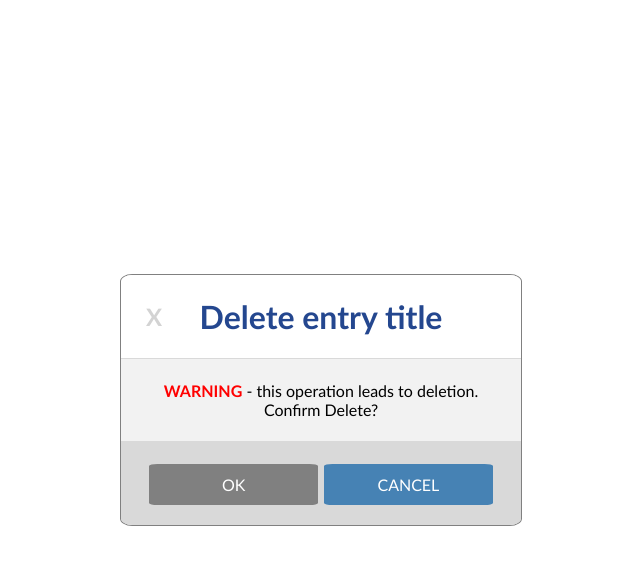
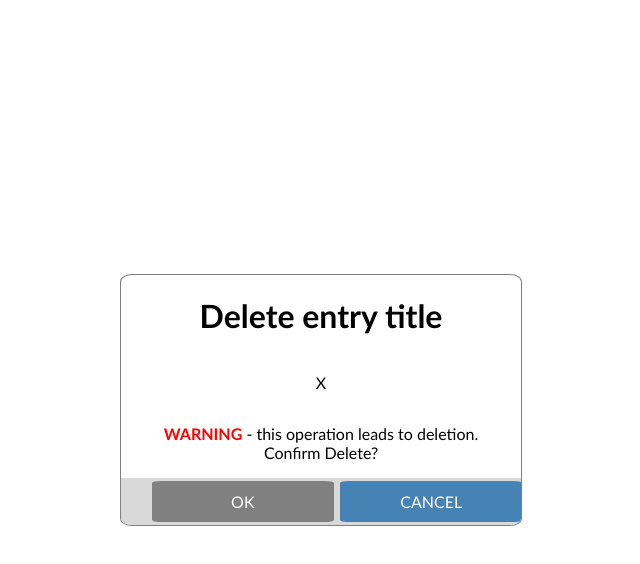
Before and after one commit to Qinghuqu/knappsida-grid, a plain HTML site: page index.html in a window 1280 px wide. Both pictures are taken after a click on the element "Delete stuff". Shown: the whole page, without its empty margins (319-959 px from the left). Drawn offline with Linux system fonts and the light colour scheme.

Commit message:
Half-way through flex to grid

```diff
--- a/css/style.css
+++ b/css/style.css
@@ -4,6 +4,11 @@ main {
   height: 98vh;
   justify-content: center;
   align-items: center;
+}
+em {
+  font-style: normal;
+  font-weight: bold;
+  color: red;
 }
 .delete {
   border: 2px solid orange;
@@ -13,6 +18,8 @@ main {
 }
 .container {
   display: none;
+  grid-template-rows: repeat(3, auto);
+
   position: fixed;
   width: 50vw;
   max-width: 400px;
@@ -26,21 +33,12 @@ main {
   border-radius: 3%;
   overflow: hidden;
 }
-.container table {
-  height: 100%;
-  border-collapse: collapse;
-  border: 0px;
-}
-tr {
-  display: flex;
-  height: 33%;
+.container>* {
   padding-left: 1em;
   padding-right: 1em;
-  justify-content: center;
-  align-items: center;
   font-family: 'Trebuchet MS', sans-serif;
 }
-tr:nth-child(1) {
+.container:nth-child(1) {
   background-color: white;
   border-bottom: 1px solid #d9d9d9;
   color: #24478f;
@@ -52,20 +50,12 @@ tr:nth-child(1) {
   font-weight: bolder;
   font-size: 1.5em;
 }
-tr:nth-child(2) {
+.container:nth-child(3) {
   background-color: #f2f2f2;
   border-bottom: 1px solid #d9d9d9;
 }
-em {
-  font-style: normal;
-  font-weight: bold;
-  color: red;
-}
-tr:nth-child(3) {
-  height: 34%;
+.okcancel {
   background-color: #d9d9d9;
-}
-.okcancel {
   display: flex;
   width: 100%;
   justify-content: center;
--- a/index.html
+++ b/index.html
@@ -10,17 +10,13 @@
       <div id="delete" class="delete">Delete stuff</div>
     </main>
     <div id="container" class="container">
-      <table>
-        <tr>
-          <td><h1>Delete entry title</h1></td>
-          <td id="X" class="X"><p>X</p></td>
-        </tr>
-        <tr><td><p><em>WARNING</em> - this operation leads to deletion. Confirm Delete?</p></td></tr>
-        <tr><td id="okcancel" class="okcancel">
-          <div id="ok" class="ok">OK</div>
-          <div id="cancel" class="cancel">CANCEL</div>
-        </td></tr>
-      </table>
+      <div><h1>Delete entry title</h1></div>
+      <div><p>X</p></div>
+      <div><p><em>WARNING</em> - this operation leads to deletion. Confirm Delete?</p></div>
+      <div class="okcancel">
+        <div id="ok" class="ok">OK</div>
+        <div id="cancel" class="cancel">CANCEL</div>
+      </div>
     </div>
     <script type="text/javascript" src="buttonscript.js"></script>
   </body>
```
